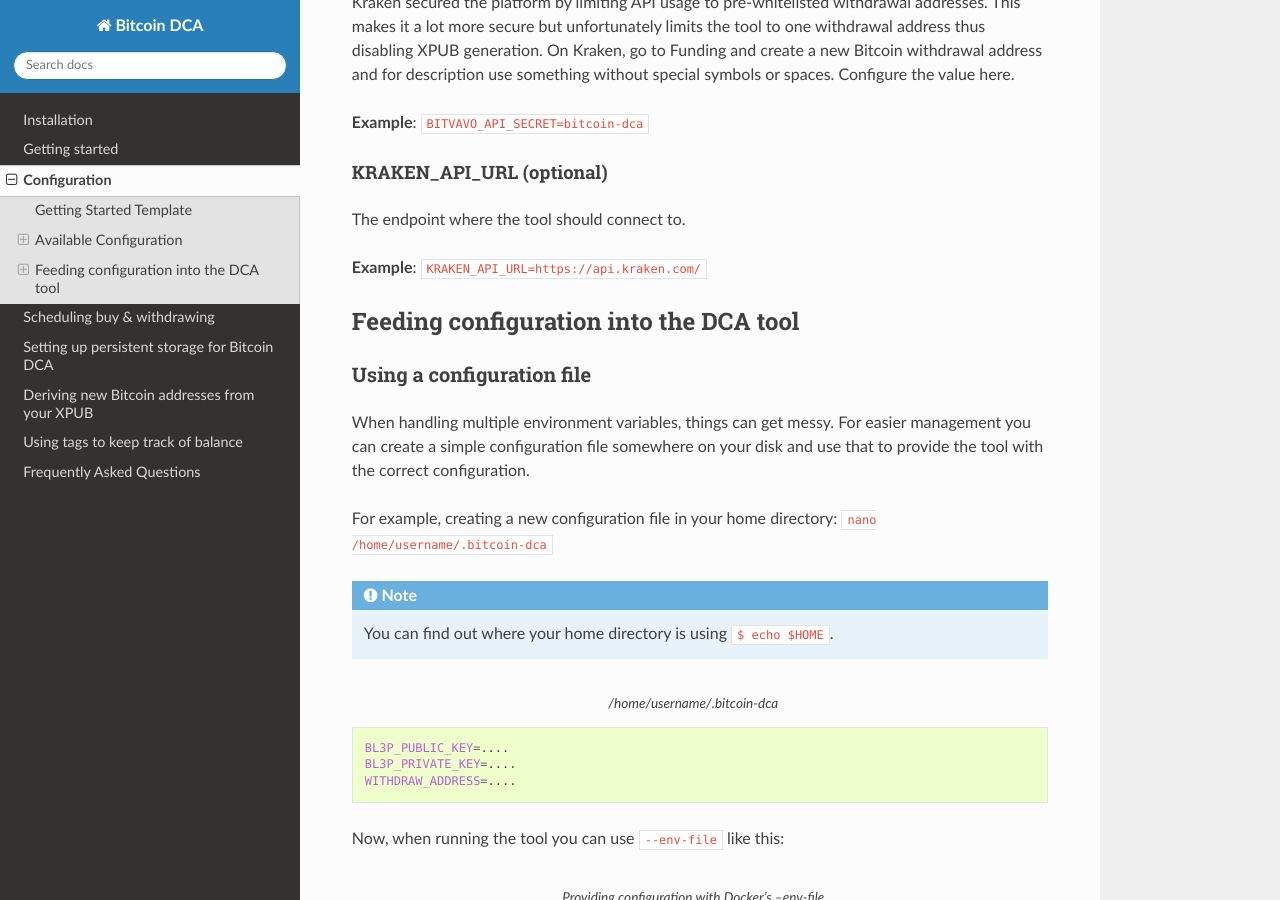
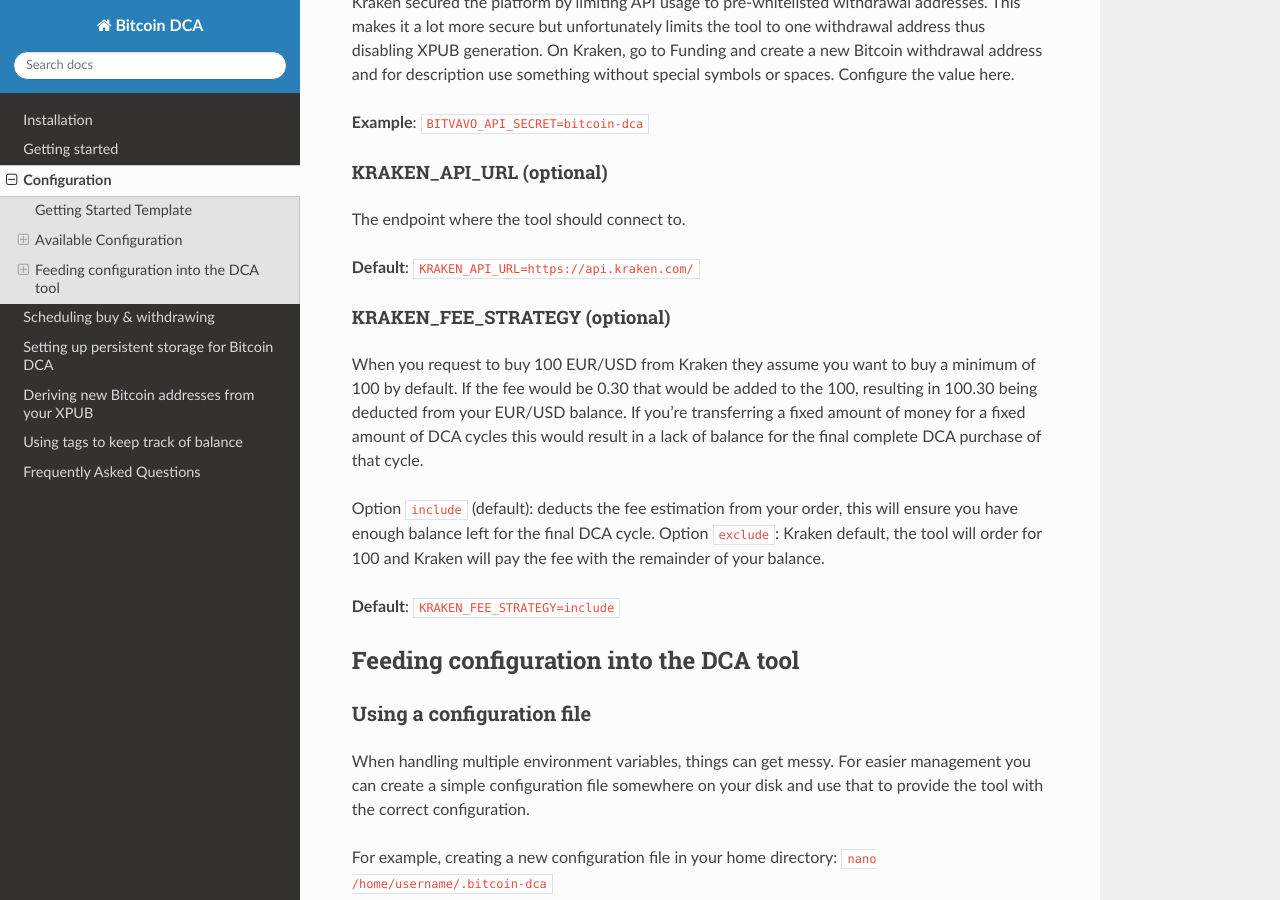
Before and after one commit to jorijn/bitcoin-dca, a Sphinx documentation site: the page built from docs/configuration.rst, in a window 1280 px wide and 900 px high, scrolled down 2784 px. Built offline with Sphinx 7.4.7 and the Read the Docs theme 2.0.0, drawn with Linux system fonts in a browser that asks for light colours; pages that are not in the unit, such as notebooks, are missing from menus.

Commit message:
added a changelog, added documentation for KRAKEN_FEE_STRATEGY

```diff
--- a/docs/configuration.rst
+++ b/docs/configuration.rst
@@ -106,10 +106,19 @@
 **Example**: ``BITVAVO_API_SECRET=bitcoin-dca``
 
 KRAKEN_API_URL (optional)
-"""""""""""""""""""""""""""""
+"""""""""""""""""""""""""
 The endpoint where the tool should connect to.
 
-**Example**: ``KRAKEN_API_URL=https://api.kraken.com/``
+**Default**: ``KRAKEN_API_URL=https://api.kraken.com/``
+
+KRAKEN_FEE_STRATEGY (optional)
+""""""""""""""""""""""""""""""
+When you request to buy 100 EUR/USD from Kraken they assume you want to buy a minimum of 100 by default. If the fee would be 0.30 that would be added to the 100, resulting in 100.30 being deducted from your EUR/USD balance. If you're transferring a fixed amount of money for a fixed amount of DCA cycles this would result in a lack of balance for the final complete DCA purchase of that cycle.
+
+Option ``include`` (default): deducts the fee estimation from your order, this will ensure you have enough balance left for the final DCA cycle.
+Option ``exclude``: Kraken default, the tool will order for 100 and Kraken will pay the fee with the remainder of your balance.
+
+**Default**: ``KRAKEN_FEE_STRATEGY=include``
 
 Feeding configuration into the DCA tool
 ---------------------------------------
```
Also changed, not shown: CHANGELOG.md (added, +36 -0 lines), 1 other file.
